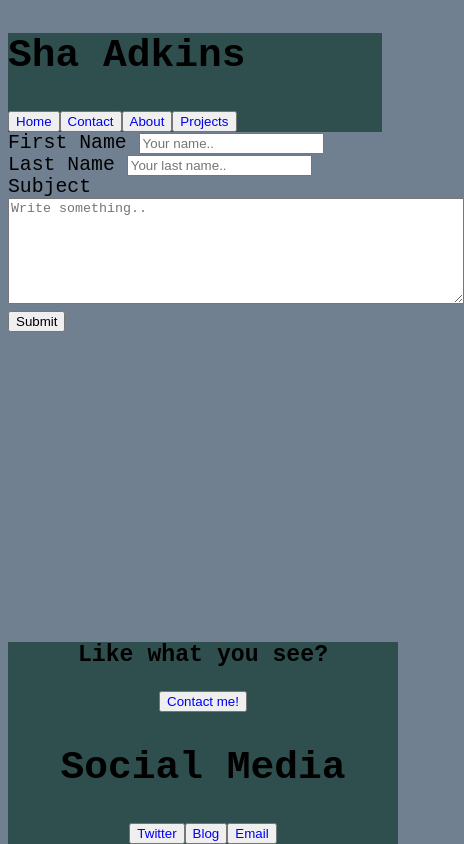
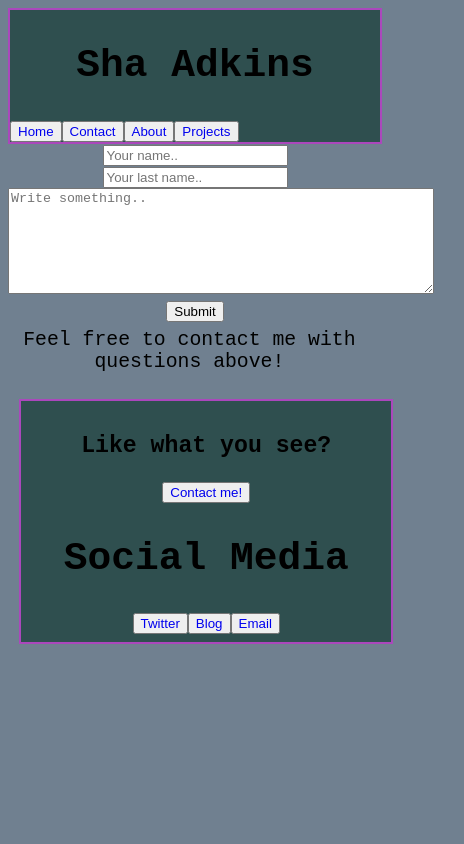
Before and after one commit to boahs/boahs.github.io, a plain HTML site: page contact.html in a window 390 px wide. Shown: the whole page, 464 px wide, since content can reach past the window. Drawn offline with Linux system fonts and the light colour scheme.

Commit message:
adding fixes

```diff
--- a/contact.html
+++ b/contact.html
@@ -1,15 +1,14 @@
 <!DOCTYPE html>
 <html lang="en">
+
 <head>
   <meta charset="UTF-8" />
   <meta name="viewport" content="width=device-width, initial-scale=1.0" />
   <link href="style/index.css" rel="stylesheet" type="text/css" />
   <title>Portfolio</title>
-    <link
-      href="https://fonts.googleapis.com/css2?family=Comic+Neue:ital@1&display=swap"
-      rel="stylesheet"
-    />
+  <link href="https://fonts.googleapis.com/css2?family=Comic+Neue:ital@1&display=swap" rel="stylesheet" />
 </head>
+
 <body>
   <section>
     <header>
@@ -25,31 +24,16 @@
 
   <section id="contactForm">
     <form action="action_page.php">
-        <label for="fname">First Name</label>
-        <input
-          type="text"
-          id="fname"
-          name="firstname"
-          placeholder="Your name.."
-        />
+      <input type="text" id="fname" name="firstname" placeholder="Your name.." />
+      <input type="text" id="lname" name="lastname" placeholder="Your last name.." />
+    </form>
+    <textarea id="subject" name="subject" placeholder="Write something.."
+      style="height: 100px; width: 420px;"></textarea>
 
-        <label for="lname">Last Name</label>
-        <input
-          type="text"
-          id="lname"
-          name="lastname"
-          placeholder="Your last name.."
-        />
-      </form>
-      <label for="subject">Subject</label>
-      <textarea
-        id="subject"
-        name="subject"
-        placeholder="Write something.."
-        style="height: 100px; width: 450px;"
-      ></textarea>
     <input type="submit" value="Submit" />
   </section>
+
+  <p class="contactP">Feel free to contact me with questions above!</p>
 
   <footer>
     <div class="bgColor">
@@ -69,4 +53,5 @@
     </div>
   </footer>
 </body>
+
 </html>
--- a/style/index.css
+++ b/style/index.css
@@ -9,7 +9,14 @@ a {
 }
 
 header {
+  border: 0.2rem solid #ab47bc;
   background-color: darkslategrey;
+
+}
+
+body {
+  font-size: 1rem;
+  text-align: center;
 }
 
 .one {
@@ -22,7 +29,7 @@ header {
   display: flex;
   flex-direction: row-reverse;
   justify-content: flex-start;
-  margin: 8% 0% 0% 0%;
+  margin: 8% 20% 10% 0%;
 }
 
 #about h2 {
@@ -49,6 +56,7 @@ header {
 }
 
 #about img {
+  text-align: center;
   margin: -5% 0% 0% 0%;
 }
 
@@ -63,6 +71,8 @@ header {
   display: flex;
   flex-direction: row;
   justify-content: space-between;
+  font-size: 1.5rem;
+  font-weight: bolder;
 }
 
 #images {
@@ -74,6 +84,8 @@ header {
   display: flex;
   flex-direction: row;
   justify-content: space-between;
+  font-size: 1.5rem;
+  font-weight: bolder;
 }
 
 footer h3 {
@@ -84,7 +96,9 @@ footer h3 {
   display: flex;
   justify-content: center;
 }
-
+.contactP{
+  margin: 2% 5% 2% 2%;
+}
 footer h2 {
   text-align: center;
 }
@@ -96,6 +110,8 @@ footer h2 {
 
 .bgColor {
   background-color: darkslategrey;
+  border: 0.2rem solid #ab47bc;
+  padding: 8px;
 }
 
 .aboutMe {
@@ -175,8 +191,13 @@ footer h2 {
     font-size: 3rem;
   }
   footer {
-    position: absolute;
-    bottom: 0;
-    width: 100%;
+      flex-shrink: 0;
+      bottom: 0;
+      width: 100%;
+      padding: 3%;
+      margin-top: 4%;
+
   }
+
+
 }
```
Also changed, not shown: about.html (+4 -4 lines), index.html (+29 -13 lines). Lines whose indentation alone changed are shown as unchanged.
